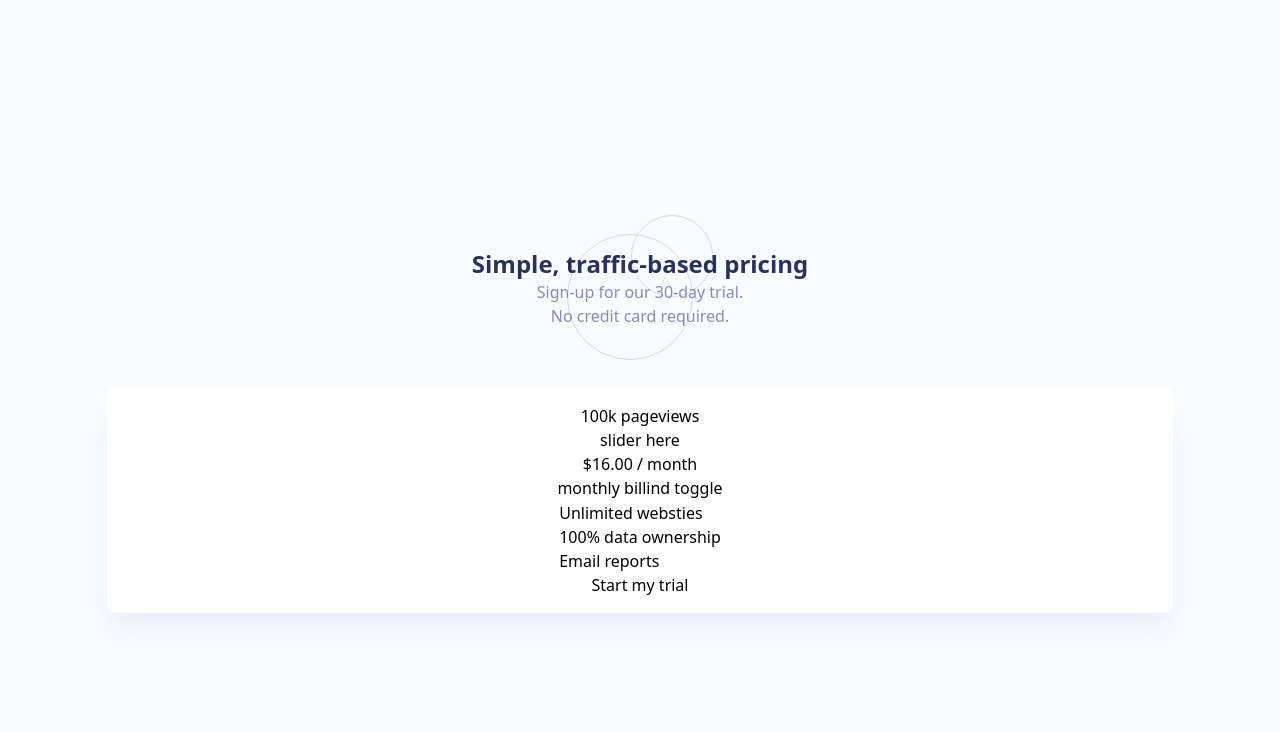
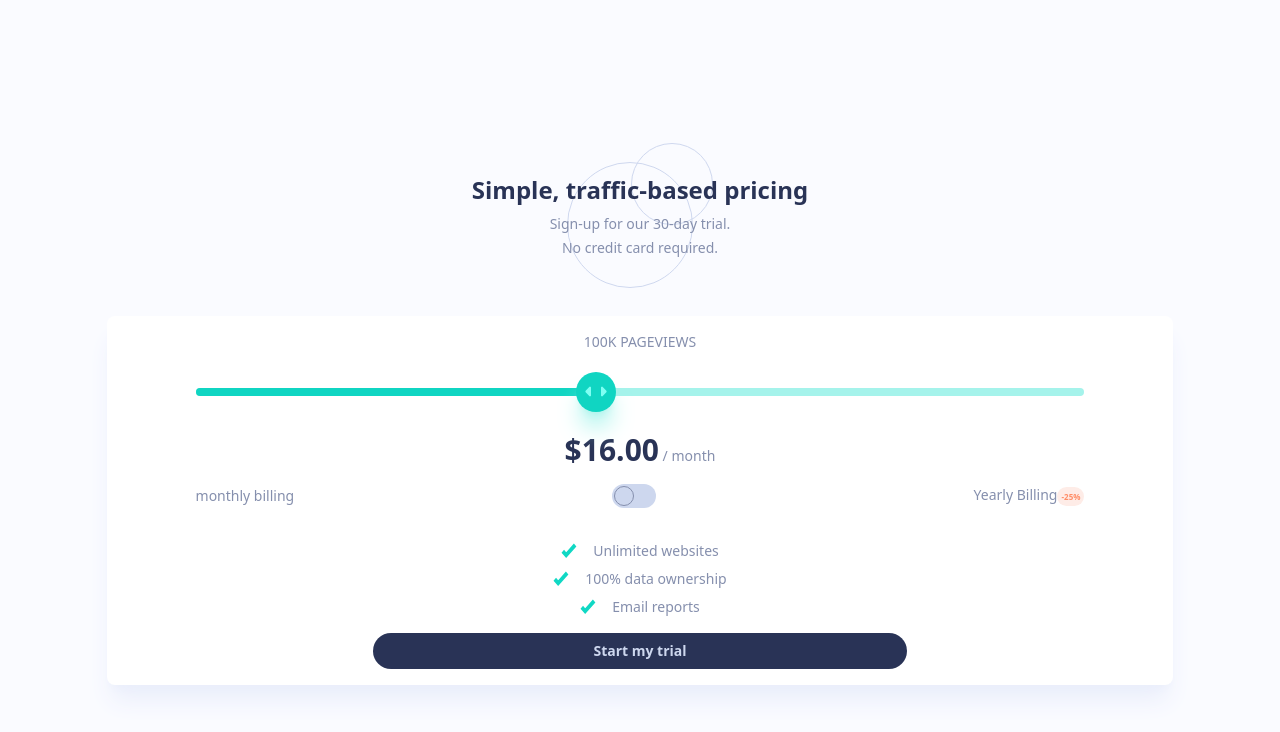
Before and after one commit to CassandraGoose/front-end-challenges, a React (Vite) app in the folder pricing-component/: page / in a window 1280 px wide. Shown: the top 732 px of the page. Built offline with nearby package versions, Linux system fonts and the light colour scheme.

Commit message:
componentize the pricing component

```diff
--- a/pricing-component/src/App.tsx
+++ b/pricing-component/src/App.tsx
@@ -1,28 +1,13 @@
 import "./App.css";
-import circlesImg from "./assets/pattern-circles.svg";
+import Heading from './Pricing/Heading';
+import Card from './Pricing/Card';
 
 function App() {
+
   return (
-    <div className="flex flex-col justify-center items-center h-screen w-screen">
-      <div className="flex flex-col justify-center items-center text-grayish-blue h-1/4">
-        <h1 className="font-semibold text-2xl text-dark-desaturated-blue">Simple, traffic-based pricing</h1>
-        <p>Sign-up for our 30-day trial.</p>
-        <p>No credit card required.</p>
-        <img src={circlesImg} alt="decorative circles" className="absolute -z-10" />
-      </div>
-      <div className="flex flex-col justify-center items-center bg-[white] rounded-lg py-4 w-5/6 shadow-xl shadow-light-grayish-blue">
-        100k pageviews
-        <div>slider here</div>
-        <div>$16.00 / month</div>
-        <div>monthly billind toggle</div>
-        <hr />
-        <div>
-          <p>Unlimited websties</p>
-          <p>100% data ownership</p>
-          <p>Email reports</p>
-        </div>
-        <button>Start my trial</button>
-      </div>
+    <div className="flex flex-col justify-center items-center h-screen w-screen text-grayish-blue text-sm">
+      <Heading />
+      <Card />
     </div>
   );
 }
--- /dev/null
+++ b/pricing-component/src/Pricing/Card.tsx
@@ -0,0 +1,42 @@
+import Slider from "./Slider";
+import SubscriptioninfoItem from "./SubscriptionInfoItem";
+const subscriptionInfoText = ['Unlimited websites', '100% data ownership', 'Email reports'];
+
+export default function Card() {
+
+  return (
+    <div className="flex flex-col justify-center items-center bg-[white] rounded-lg py-4 w-5/6 shadow-xl shadow-light-grayish-blue space-y-4">
+      <p className="uppercase">100k pageviews</p>
+      <Slider />
+      <p>
+        <span className="text-3xl font-semibold text-dark-desaturated-blue">
+          $16.00
+        </span>{" "}
+        / month
+      </p>
+      <label className="flex items-center justify-between w-5/6">
+        <span>monthly billing </span>
+        <input type="checkbox" value="" className="sr-only peer" />
+        <div className="relative w-11 h-6 bg-less-light-grayish-blue rounded-full peer peer-focus:ring-4 peer-focus:ring-red-300 dark:peer-focus:ring-red-800 dark:bg-gray-700 peer-checked:after:translate-x-full rtl:peer-checked:after:-translate-x-full peer-checked:after:border-white after:content-[''] after:absolute after:top-0.5 after:start-[2px] after:bg-white after:border-gray-300 after:border after:rounded-full after:h-5 after:w-5 after:transition-all dark:border-gray-600 peer-checked:bg-red-600"></div>
+        <span>
+          Yearly Billing
+          <span className="rounded-full p-1 text-[0.5rem] font-semibold bg-light-grayish-red text-light-red">
+            -25%
+          </span>
+        </span>
+      </label>
+
+      <hr />
+      <div className="flex flex-col w-5/6 space-y-2">
+        {subscriptionInfoText.map((text) => {
+          return (
+            <SubscriptioninfoItem key={text} text={text} />
+          );
+        })}
+      </div>
+      <button className="bg-dark-desaturated-blue rounded-full py-2 w-1/2 font-semibold text-less-light-grayish-blue">
+        Start my trial
+      </button>
+    </div>
+  );
+}
--- /dev/null
+++ b/pricing-component/src/Pricing/Heading.tsx
@@ -0,0 +1,20 @@
+import circlesImg from "../assets/pattern-circles.svg";
+
+export default function Heading() {
+  return (
+    <div className="flex flex-col justify-center items-center h-1/4 gap-y-2">
+      <h1 className="font-semibold text-2xl text-dark-desaturated-blue">
+        Simple, traffic-based pricing
+      </h1>
+      <div className="flex flex-col justify-center items-center gap-y-1">
+        <p>Sign-up for our 30-day trial.</p>
+        <p>No credit card required.</p>
+      </div>
+      <img
+        src={circlesImg}
+        alt="decorative circles"
+        className="absolute -z-10"
+      />
+    </div>
+  );
+}
--- /dev/null
+++ b/pricing-component/src/Pricing/Slider.tsx
@@ -0,0 +1,23 @@
+import { useState } from "react";
+import iconSlider from "../assets/icon-slider.svg";
+
+export default function Slider() {
+  const [sliderWidth, setSliderWidth] = useState(45);
+
+  return (
+    <div className="w-full flex justify-center items-center h-12">
+      <div className="relative bg-primary w-5/6 rounded-full h-2 flex items-center justify-center">
+        <div
+          className="absolute bg-secondary rounded-full h-2 left-0"
+          style={{ width: `${sliderWidth}%` }}
+        ></div>
+        <div
+          style={{ left: `${sliderWidth}%`, transform: "translateX(-50%)" }}
+          className="absolute w-10 aspect-square bg-secondary rounded-full flex justify-center items-center shadow-primary shadow-xl"
+        >
+          <img src={iconSlider} alt="left and right arrows" />
+        </div>
+      </div>
+    </div>
+  );
+}
--- /dev/null
+++ b/pricing-component/src/Pricing/SubscriptionInfoItem.tsx
@@ -0,0 +1,10 @@
+import iconCheck from '../assets/icon-check.svg';
+
+export default function SubscriptionInfoItem({ text }: { text: string }) {
+  return (
+    <div className="flex w-full justify-center items-center space-x-4">
+      <img className="w-4 h-4" src={iconCheck} alt="checkmark" />
+      <p>{text}</p>
+    </div>
+  );
+}
```
Also changed, not shown: pricing-component/src/assets/icon-check.svg (added), pricing-component/src/assets/icon-slider.svg (added).
